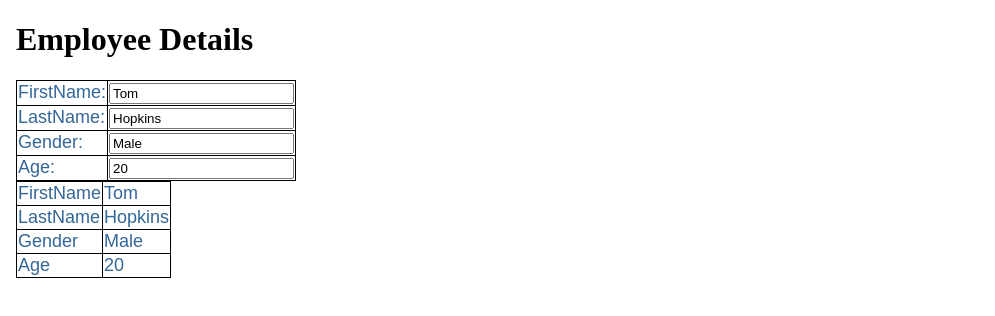
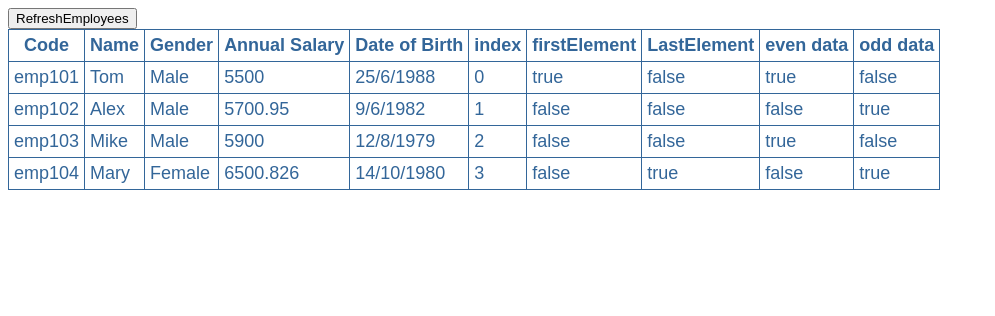
Before and after one commit to surendrakumarmuchiram/AngularApplication, an Angular app: page / in a window 1280 px wide. Shown: the top 316 px of the page, without its empty margins (0-995 px from the left). Built offline with nearby package versions, Linux system fonts and the light colour scheme.

Commit message:
Added trackby,index,first,last,even,odd attributes in ngfor structural directive in file employeelistcomponent

```diff
--- a/src/app/app.component.ts
+++ b/src/app/app.component.ts
@@ -2,7 +2,8 @@ import { Component } from '@angular/core';
 
 @Component({
   selector: 'app-root',
-  templateUrl: './app.component.html',
+ // templateUrl: './app.component.html',
+  template:`<app-employeelist></app-employeelist>`,
   styleUrls: ['./app.component.css']
 })
 export class AppComponent {
--- a/src/app/app.module.ts
+++ b/src/app/app.module.ts
@@ -4,10 +4,11 @@ import{EmployeeComponent} from './employee/employee.component'
 import {FormsModule} from '@angular/forms'
 
 import { AppComponent } from './app.component';
+import { EmployeelistComponent } from './employeelist/employeelist.component';
 
 @NgModule({
   declarations: [
-    AppComponent, EmployeeComponent
+    AppComponent, EmployeeComponent, EmployeelistComponent
   ],
   imports: [
     BrowserModule, FormsModule
--- a/src/app/employee/employee.component.ts
+++ b/src/app/employee/employee.component.ts
@@ -12,4 +12,5 @@ export class EmployeeComponent
     lastName: string = 'Hopkins';
     gender: string = 'Male';
     age: number = 20;
+
 }
--- /dev/null
+++ b/src/app/employeelist/employeelist.component.css
@@ -0,0 +1,16 @@
+table {
+    color: #369;
+    font-family: Arial, Helvetica, sans-serif;
+    font-size: large;
+    border-collapse: collapse;
+}
+
+td {
+    border: 1px solid #369;
+    padding:5px;
+}
+
+th{
+    border: 1px solid #369;
+    padding:5px;
+}
--- /dev/null
+++ b/src/app/employeelist/employeelist.component.html
@@ -0,0 +1,37 @@
+<button (click)="getEmployees()" >RefreshEmployees</button>
+
+<table>
+    <thead>
+        <tr>
+            <th>Code</th>
+            <th>Name</th>
+            <th>Gender</th>
+            <th>Annual Salary</th>
+            <th>Date of Birth</th>
+            <th>index</th>
+            <th>firstElement</th>
+            <th>LastElement</th>
+            <th>even data</th>
+            <th>odd data</th>
+        </tr>
+    </thead>
+    <tbody>
+        <tr *ngFor='let employee of employees;trackBy:trackNyEmployeeCode;let i=index;let isFirst=first;let isLast=last;let isEven=even;let isOdd=odd' >
+              <td>{{employee.code}}</td>
+              <td>{{employee.name}}</td>
+              <td>{{employee.gender}}</td>
+              <td>{{employee.annualSalary}}</td>
+              <td>{{employee.dateOfBirth}}</td>
+              <td>{{i}}</td>
+              <td>{{isFirst}}</td>
+              <td>{{isLast}}</td>
+              <td>{{isEven}}</td>
+              <td>{{isOdd}}</td>
+        </tr>
+        <tr *ngIf="!employees || employees.length==0">
+            <td colspan="5">
+                No employees to display
+            </td>
+        </tr>
+    </tbody>
+</table>
--- /dev/null
+++ b/src/app/employeelist/employeelist.component.ts
@@ -0,0 +1,66 @@
+import { Component, OnInit } from '@angular/core';
+
+@Component({
+  selector: 'app-employeelist',
+  templateUrl: './employeelist.component.html',
+  styleUrls: ['./employeelist.component.css']
+})
+export class EmployeelistComponent implements OnInit {
+  employees:any[]=[];
+  constructor() {
+     this.employees = [
+      {
+        code: 'emp101', name: 'Tom', gender: 'Male',
+        annualSalary: 5500, dateOfBirth: '25/6/1988'
+    },
+    {
+        code: 'emp102', name: 'Alex', gender: 'Male',
+        annualSalary: 5700.95, dateOfBirth: '9/6/1982'
+    },
+    {
+        code: 'emp103', name: 'Mike', gender: 'Male',
+        annualSalary: 5900, dateOfBirth: '12/8/1979'
+    },
+    {
+        code: 'emp104', name: 'Mary', gender: 'Female',
+        annualSalary: 6500.826, dateOfBirth: '14/10/1980'
+    }
+    ]
+
+  }
+
+  getEmployees():void  {
+    this.employees = [
+      {
+        code: 'emp101', name: 'Tom', gender: 'Male',
+        annualSalary: 5500, dateOfBirth: '25/6/1988'
+    },
+    {
+        code: 'emp102', name: 'Alex', gender: 'Male',
+        annualSalary: 5700.95, dateOfBirth: '9/6/1982'
+    },
+    {
+        code: 'emp103', name: 'Mike', gender: 'Male',
+        annualSalary: 5900, dateOfBirth: '12/8/1979'
+    },
+    {
+        code: 'emp104', name: 'Mary', gender: 'Female',
+        annualSalary: 6500.826, dateOfBirth: '14/10/1980'
+    },
+    {
+      code: 'emp105', name: 'Surendra', gender: 'Male',
+      annualSalary: 600.826, dateOfBirth: '08/10/1992'
+  }
+    ]
+  }
+
+  trackNyEmployeeCode(index:number,employee:any):string
+  {
+    return employee.code;
+  }
+
+
+  ngOnInit(): void {
+  }
+
+}
```
Also changed, not shown: 1 other file (tests, documents, lock files or other folders).
